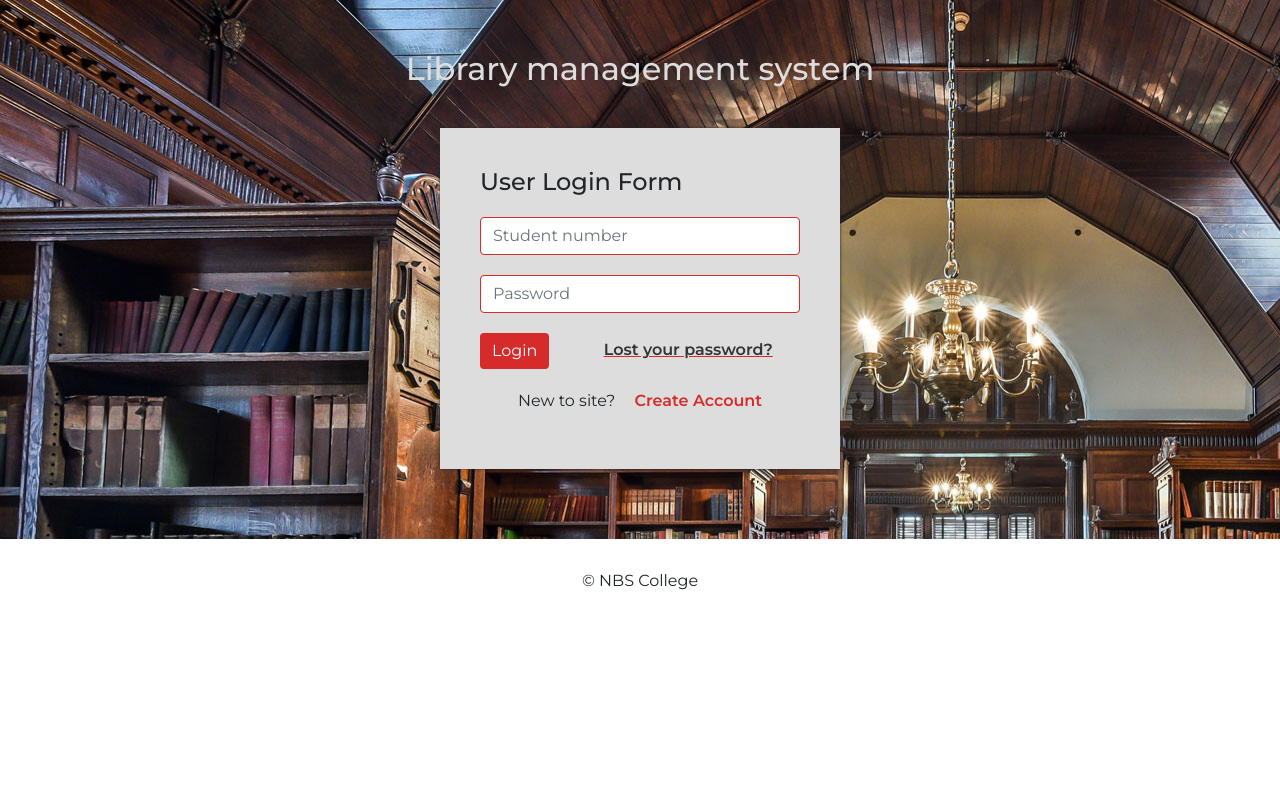
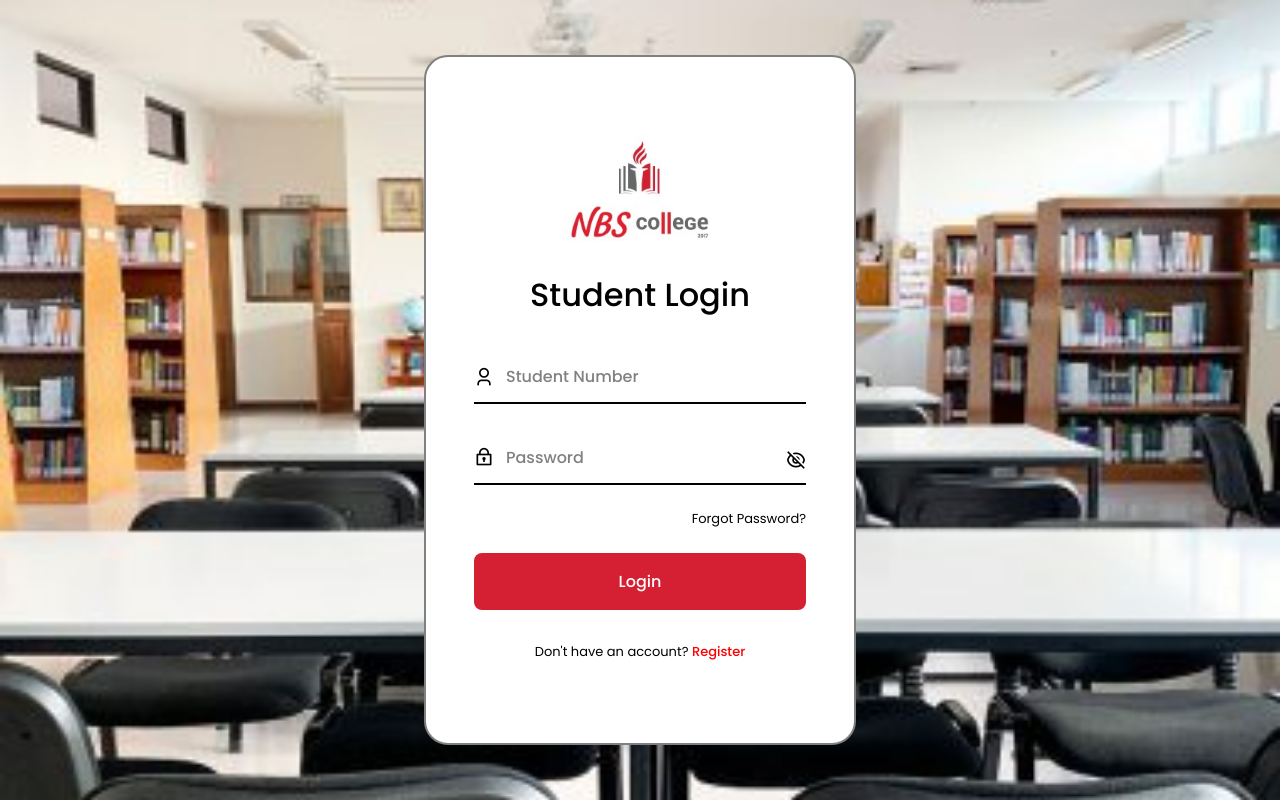
Before and after one commit to forgetfulpirate/nbs-library, a PHP site: page /nbs-library/user/student/login.php in a window 1280 px wide. Run offline with PHP 8.4, Linux system fonts and the light colour scheme; some libraries are stand-ins or nearby versions.

Commit message:
edit Login UI of student

```diff
--- /dev/null
+++ b/Source/librarian/user/student/inc/css/login.css
@@ -0,0 +1,205 @@
+/*=============== GOOGLE FONTS ===============*/
+@import url("https://fonts.googleapis.com/css2?family=Poppins:wght@400;500&display=swap");
+/*=============== VARIABLES CSS ===============*/
+:root {
+  /*========== Colors ==========*/
+  /*Color mode HSL(hue, saturation, lightness)*/
+  --white-color: black;
+  --black-color: hsl(0, 0%, 0%);
+  /*========== Font and typography ==========*/
+  /*.5rem = 8px | 1rem = 16px ...*/
+  --body-font: "Poppins", sans-serif;
+  --h1-font-size: 1.75rem;
+  --normal-font-size: 1rem;
+  --small-font-size: .813rem;
+  /*========== Font weight ==========*/
+  --font-medium: 500;
+}
+
+/*=============== BASE ===============*/
+* {
+  box-sizing: border-box;
+  padding: 0;
+  margin: 0;
+}
+
+body,
+input,
+button {
+  font-size: var(--normal-font-size);
+  font-family: var(--body-font);
+}
+
+body {
+  color: black;
+}
+
+input,
+button {
+  border: none;
+  outline: none;
+}
+
+a {
+  text-decoration: none;
+}
+
+img {
+  max-width: 100%;
+  height: auto;
+}
+
+/*=============== LOGIN ===============*/
+.login {
+  position: relative;
+  height: 100vh;
+  display: grid;
+  align-items: center;
+}
+.login__img {
+  position: absolute;
+  width: 100%;
+  height: 100%;
+  object-fit: cover;
+  object-position: center;
+}
+.login__form {
+  position: relative;
+  background-color: White;
+  border: 2px solid gray;
+  margin-inline: 1.5rem;
+  padding: 2.5rem 1.5rem;
+  border-radius: 1rem;
+  backdrop-filter: blur(8px);
+}
+.login__title {
+
+  text-align: center;
+  font-size: var(--h1-font-size);
+  font-weight: var(--font-medium);
+  margin-bottom: 2rem;
+}
+.login__content, .login__box {
+  display: grid;
+}
+.login__content {
+  row-gap: 1.75rem;
+  margin-bottom: 1.5rem;
+}
+.login__box {
+  grid-template-columns: max-content 1fr;
+  align-items: center;
+  column-gap: 0.75rem;
+  border-bottom: 2px solid black;
+}
+.login__icon, .login__eye {
+  font-size: 1.25rem;
+}
+.login__input {
+  width: 100%;
+  padding-block: 0.8rem;
+  background: none;
+  color: black;
+  position: relative;
+  z-index: 1;
+}
+.login__box-input {
+  position: relative;
+}
+.login__label {
+  position: absolute;
+  left: 0;
+  top: 13px;
+  font-weight: var(--font-medium);
+  transition: top 0.3s, font-size 0.3s;
+}
+.login__eye {
+  position: absolute;
+  right: 0;
+  top: 18px;
+  z-index: 10;
+  cursor: pointer;
+}
+.login__box:nth-child(2) input {
+  padding-right: 1.8rem;
+}
+.login__check, .login__check-group {
+  display: flex;
+  align-items: center;
+  justify-content: right;
+}
+.login__check {
+  margin-bottom: 1.5rem;
+}
+.login__check-label, .login__forgot, .login__register {
+  font-size: var(--small-font-size);
+}
+.login__check-group {
+  column-gap: 0.5rem;
+}
+.login__check-input {
+  width: 16px;
+  height: 16px;
+}
+.login__forgot {
+  color: black;
+}
+.login__forgot:hover {
+  text-decoration: underline;
+}
+.login__button {
+  width: 100%;
+  padding: 1rem;
+  border-radius: 0.5rem;
+  background-color: #d52033;
+  font-weight: var(--font-medium);
+  cursor: pointer;
+  color: White;
+  margin-bottom: 2rem;
+}
+.login__register {
+  text-align: center;
+}
+.login__register a {
+  color:black;
+  font-weight: var(--font-medium);
+}
+.login__register a:hover {
+  text-decoration: underline;
+}
+
+/* Input focus move up label */
+.login__input:focus + .login__label {
+  top: -12px;
+  font-size: var(--small-font-size);
+}
+
+/* Input focus sticky top label */
+.login__input:not(:placeholder-shown).login__input:not(:focus) + .login__label {
+  top: -12px;
+  font-size: var(--small-font-size);
+}
+
+.login__label{
+  color:Gray;
+}
+
+
+
+
+
+/*=============== BREAKPOINTS ===============*/
+/* For medium devices */
+@media screen and (min-width: 576px) {
+  .login {
+    justify-content: center;
+  }
+  .login__form {
+    width: 432px;
+    padding: 4rem 3rem 3.5rem;
+    border-radius: 1.5rem;
+  }
+  .login__title {
+    font-size: 2rem;
+  }
+}
--- /dev/null
+++ b/Source/librarian/user/student/inc/js/login.js
@@ -0,0 +1,26 @@
+/*=============== SHOW HIDDEN - PASSWORD ===============*/
+const showHiddenPass = (loginPass, loginEye) =>{
+    const input = document.getElementById(loginPass),
+          iconEye = document.getElementById(loginEye)
+
+    iconEye.addEventListener('click', () =>{
+       // Change password to text
+       if(input.type === 'password'){
+          // Switch to text
+          input.type = 'text'
+
+          // Icon change
+          iconEye.classList.add('ri-eye-line')
+          iconEye.classList.remove('ri-eye-off-line')
+       } else{
+          // Change to password
+          input.type = 'password'
+
+          // Icon change
+          iconEye.classList.remove('ri-eye-line')
+          iconEye.classList.add('ri-eye-off-line')
+       }
+    })
+ }
+
+ showHiddenPass('login-pass','login-eye')
--- a/Source/librarian/user/student/login.php
+++ b/Source/librarian/user/student/login.php
@@ -6,59 +6,65 @@
    <html lang="en">
    <head>
       <meta charset="UTF-8">
-	<title>Library Management System</title>
-	<link rel="stylesheet" href="inc/css/bootstrap.min.css">
-	<link rel="stylesheet" href="inc/css/fontawesome-all.min.css">
-	<link rel="stylesheet" href="inc/css/pro1.css">
-	<link href="https://fonts.googleapis.com/css?family=Montserrat:400,500,600" rel="stylesheet">
-    <style>
-        .login{
-            background-image: url(inc/img/3.jpg);
-            margin-bottom: 30px;
-            padding: 50px;
-            padding-bottom: 70px;
-        }
-        .reg-header h2{
-            color: #DDDDDD;
-            z-index: 999999;
-        }
-        .login-body h4{
-            margin-bottom: 20px;
-        }
-    </style>
+      <meta name="viewport" content="width=device-width, initial-scale=1.0">
+
+      <!--=============== REMIXICONS ===============-->
+      <link href="https://cdn.jsdelivr.net/npm/remixicon@2.5.0/fonts/remixicon.css" rel="stylesheet">
+      <script src="https://kit.fontawesome.com/ae360af17e.js" crossorigin="anonymous"></script>
+
+      <!--=============== CSS ===============-->
+      <link rel="stylesheet" href="inc/css/login.css">
+
+      <title>Student Login</title>
    </head>
    <body>
+      <div class="login">
+         <img src="inc/img/bg-login.png" alt="login image" class="login__img">
 
-	<div class="login registration">
-		<div class="wrapper">
-			<div class="reg-header text-center">
-				<h2>Library management system</h2>
-                <div class="gap-40"></div>
+
+         <form action="" method="post" class="login__form">
+         <div style="display: flex; justify-content: center;">
+            <img src="inc/img/nbs-logo.jpeg" style="width:150px; height:150px;">
          </div>
-			<div class="gap-30"></div>
-			<div class="login-content">
-				<div class="login-body">
-                    <h4>User Login Form</h4>
-					<form action="" method="post">
-						<div class="mb-20">
-							<input type="text" name="student_number" class="form-control" placeholder="Student number" required=""/>
-						</div>
-						<div class="mb-20">
-							<input type="password" name="password" class="form-control" placeholder="Password" required=""/>
-						</div>
-						<div class="mb-20">
-							<input class="btn btn-info submit" type="submit" name="login" value="Login">
-                            <a class="reset_pass" href="lost-password.php">Lost your password?</a>
-						</div>
-					</form>
-				</div>
-				<div class="login-footer text-center">
-					<div class="separator">
-		                <p class="change_link">New to site?
-		                    <a href="registration.php" class="text-right"> Create Account </a>
-		                </p>
+            <h1 class="login__title">Student Login</h1>
+
+
+            <div class="login__content">
+               <div class="login__box">
+                  <i class="ri-user-3-line login__icon"></i>
+
+                  <div class="login__box-input">
+                     <input type="text" required class="login__input" id="login-email" placeholder=" " name="student_number">
+                     <label for="login-email" class="login__label">Student Number</label>
                   </div>
                </div>
+
+               <div class="login__box">
+                  <i class="ri-lock-2-line login__icon"></i>
+
+                  <div class="login__box-input">
+                     <input type="password" required class="login__input" id="login-pass" placeholder=" " name="password" >
+                     <label for="login-pass" class="login__label">Password</label>
+                     <i class="ri-eye-off-line login__eye" id="login-eye"></i>
+                  </div>
+               </div>
+            </div>
+
+
+            <div class="login__check">
+
+
+               <a href="#" class="login__forgot">Forgot Password?</a>
+            </div>
+
+            <button type="submit" class="login__button" name="login">Login</button>
+
+            <p class="login__register">
+               Don't have an account? <a href="registration.php" style="color:red"><span style="color:Red;">Register</span></a>
+            </p>
+
+
+           <br>
             <?php
                 if (isset($_POST["login"])) {
                     $count=0;
@@ -97,22 +103,21 @@
 
                         ?>
                         <script type="text/javascript">
-                                window.location="my-issued-books.php";
+                            window.location="issued-books.php";
                         </script>
                         <?php
                     }
                 }
              ?>
-			</div>
-		</div>
+
+         </form>
+
+
+
       </div>
 
-    <div class="footer text-center">
-        <p>&copy; NBS College</p>
-    </div>
 
-	<script src="inc/js/jquery-2.2.4.min.js"></script>
-	<script src="inc/js/bootstrap.min.js"></script>
-	<script src="inc/js/custom.js"></script>
+      <!--=============== MAIN JS ===============-->
+      <script src="inc/js/login.js"></script>
    </body>
 </html>
```
Also changed, not shown: Source/librarian/user/student/issued-books.php (added, +132 -0 lines), Source/librarian/user/student/inc/img/bg-login.png (added), Source/librarian/user/student/inc/img/nbs-logo.jpeg (added). Lines whose indentation alone changed are shown as unchanged.
